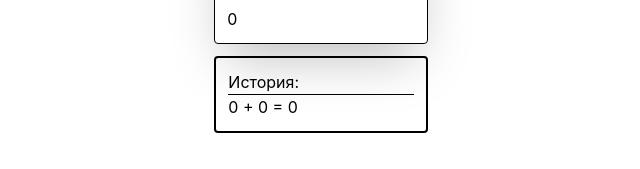
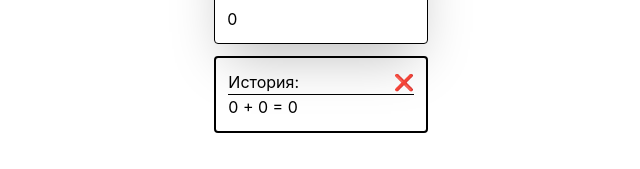
Before and after one commit to Oleg-ru/ng-start-course, an Angular app: page / in a window 1280 px wide. Both pictures are taken after a click on the button "Посчитать". Shown: the part 204-373 px from the top of the page, without its empty margins (319-959 px from the left). Built offline with nearby package versions, Linux system fonts and the light colour scheme.

Commit message:
feat: добавлена кнопка очистки истории

```diff
--- a/src/app/history/history.html
+++ b/src/app/history/history.html
@@ -1,8 +1,10 @@
-<div>
+<div class="relative">
+  <button (click)="clearHistory()" class="absolute right-0 cursor-pointer" title="Очистить историю">❌</button>
   <p class="border-b">История:</p>
   <ul>
     @for (history of stories; track history.id) {
       <li>{{history.expressionValue}}</li>
     }
   </ul>
+
 </div>
--- a/src/app/history/history.ts
+++ b/src/app/history/history.ts
@@ -10,4 +10,7 @@ import {LogHistory} from '../log-history';
 export class History {
   historyService = inject(LogHistory);
   stories = this.historyService.getAllHistory();
+  clearHistory = () => {
+    this.historyService.clearHistory();
+  }
 }
--- a/src/app/log-history.ts
+++ b/src/app/log-history.ts
@@ -15,4 +15,7 @@ export class LogHistory {
       expressionValue: `${operand_a} ${operation} ${operand_b} = ${result}`
     });
   }
+  clearHistory = () => {
+    this.history = [];
+  }
 }
```
